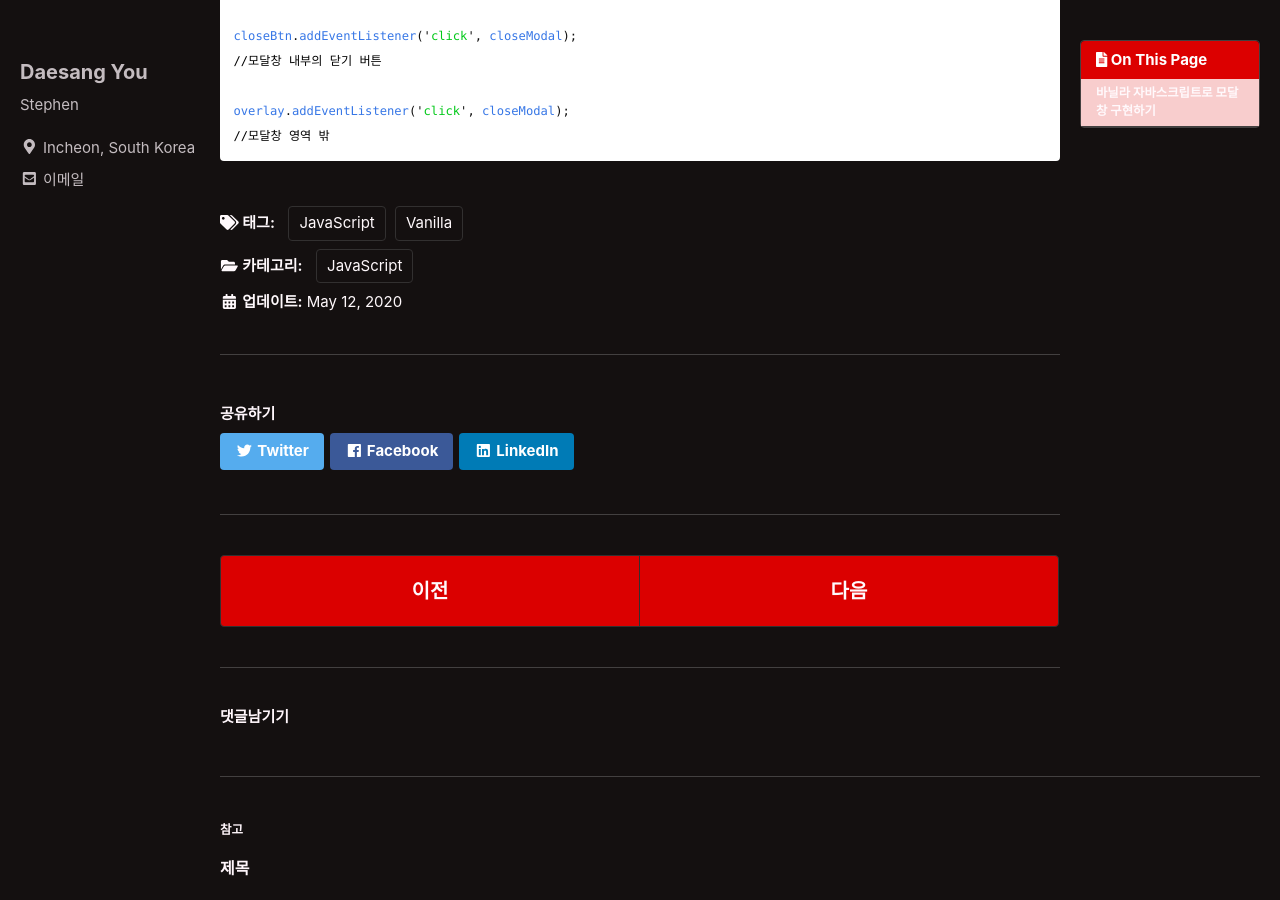
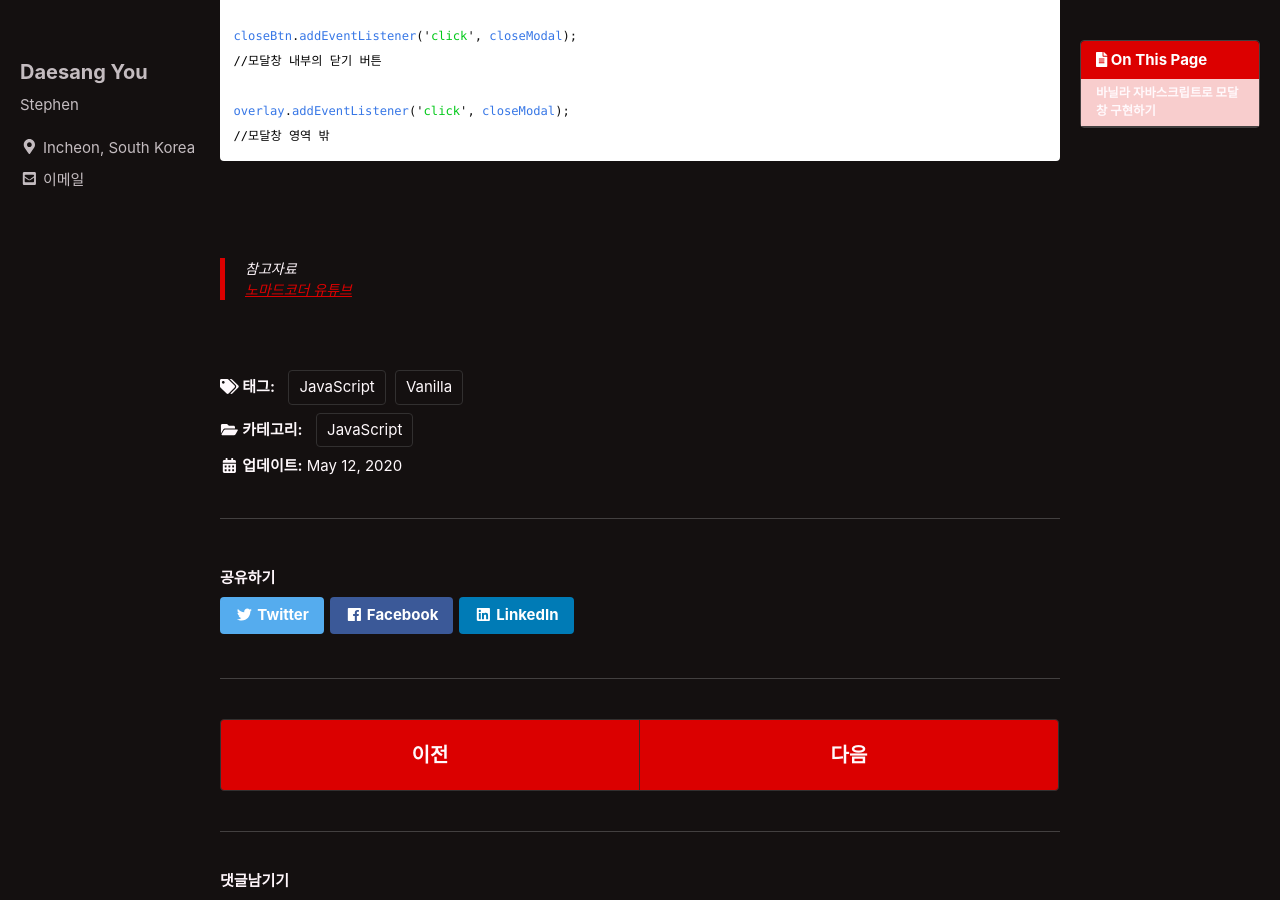
Before and after one commit to eotkd4791/eotkd4791.github.io, a Jekyll site: the page built from _posts/Javascript/2020-05-12-JavaScript17.md, in a window 1280 px wide and 900 px high, scrolled down 1686 px. Built offline with Jekyll 4.4.1, drawn with Linux system fonts in a browser that asks for light colours; cached includes are drawn as plain includes; comment, search, counter and statistics services are not loaded.

````diff
--- a/_posts/Javascript/2020-05-12-JavaScript17.md
+++ b/_posts/Javascript/2020-05-12-JavaScript17.md
@@ -72,3 +72,8 @@ closeBtn.addEventListener('click', closeModal);
 overlay.addEventListener('click', closeModal);
 //모달창 영역 밖
 ```
+
+
+<br><br>
+>참고자료<br>
+>[노마드코더 유튜브](https://www.youtube.com/watch?v=V08wXKHF_Xw)
````
